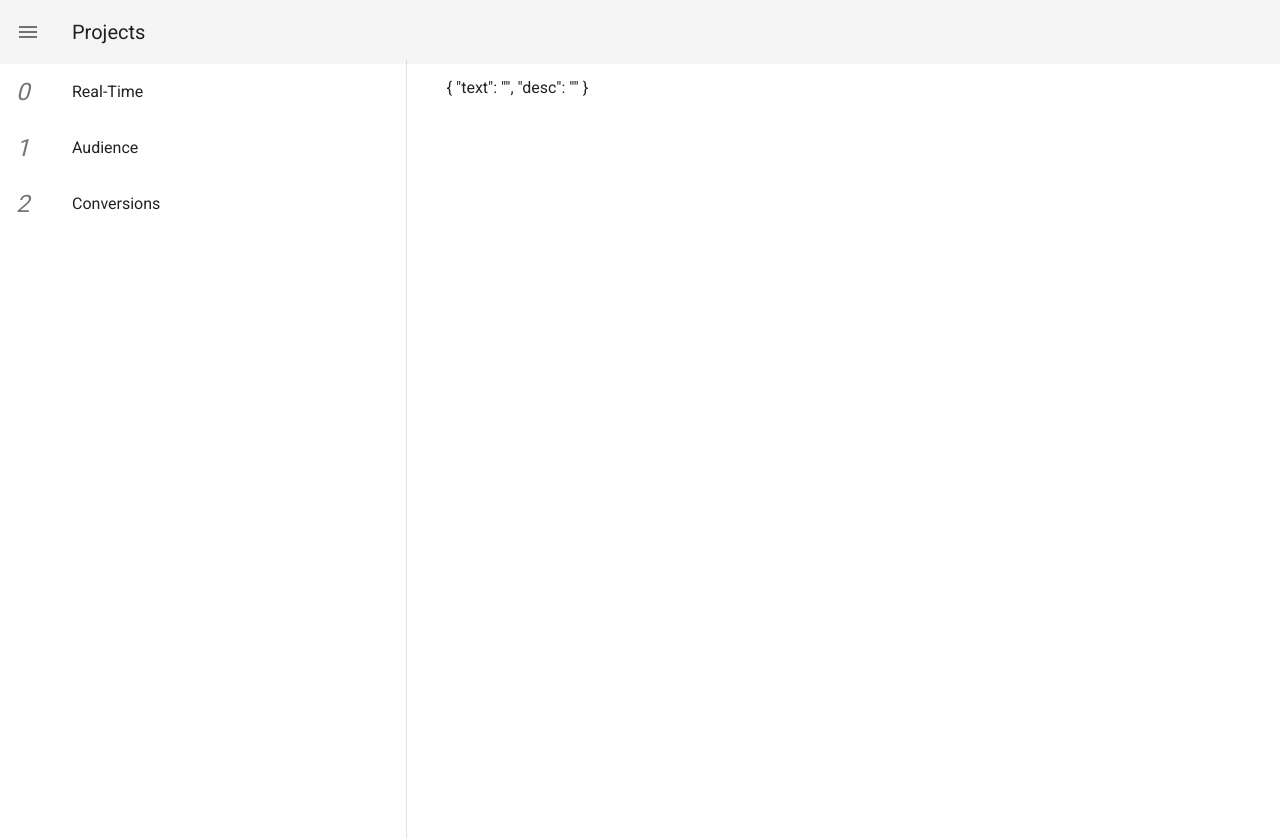
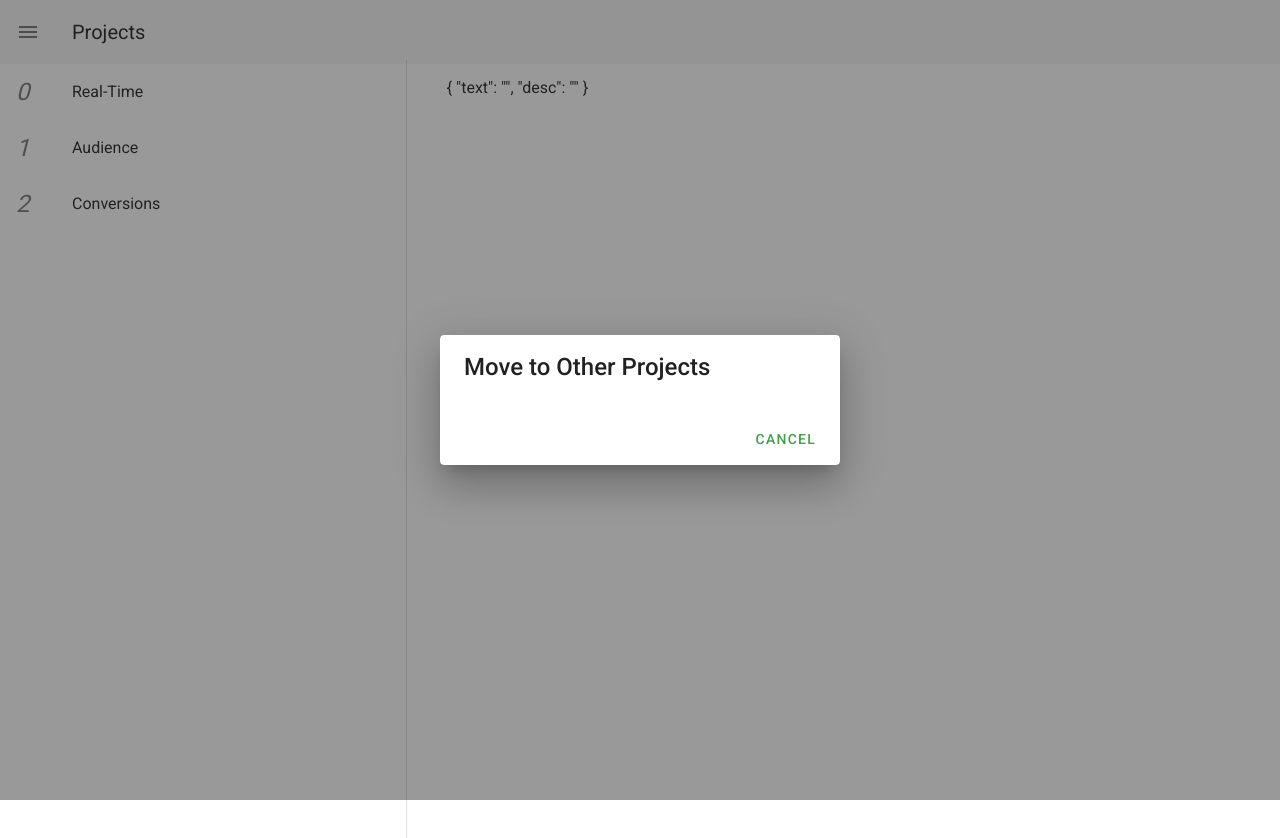
Before and after one commit to fin2b/todolist.frontend, a Vue app: page / in a window 1280 px wide. Both pictures are taken after a click on the button 28 px from the left and 32 px from the top of the page. Shown: the top 838 px of the page. Built offline with nearby package versions, Linux system fonts and the light colour scheme.

Commit message:
add dialog & update

```diff
--- /dev/null
+++ b/src/components/Dialog.vue
@@ -0,0 +1,48 @@
+<template>
+  <v-dialog
+    v-model="dialog"
+    max-width="400"
+  >
+    <v-card>
+      <v-card-title class="headline">Move to Other Projects</v-card-title>
+
+      <v-card-text>
+        <slot />
+      </v-card-text>
+
+      <v-card-actions>
+        <v-spacer></v-spacer>
+
+        <v-btn
+          color="green darken-1"
+          text
+          @click="onClose"
+        >
+          Cancel
+        </v-btn>
+      </v-card-actions>
+    </v-card>
+  </v-dialog>
+</template>
+
+<script>
+  export default {
+    props: {
+    },
+    watch: {
+      dialog: {
+        handler() {
+          this.$emit('event-close');
+        }
+      }
+    },
+    data: () => ({
+      dialog: true,
+    }),
+    methods: {
+      onClose() {
+        this.dialog = false;
+      }
+    }
+  }
+</script>
--- a/src/components/Layout.vue
+++ b/src/components/Layout.vue
@@ -1,35 +1,35 @@
 <template>
   <v-sheet>
     <v-app-bar max-height="65px">
-            <v-app-bar-nav-icon @click="onClickToChooseProject"/>
+      <v-app-bar-nav-icon @click="onOpenDialog"/>
       <v-toolbar-title>{{ title }}</v-toolbar-title>
       <v-spacer/>
     </v-app-bar>
+    <Dialog v-if="initDialog" @event-close="eventCloseDialog"/>
   </v-sheet>
 </template>
 
 <script>
+  import Dialog from "./Dialog";
+
   export default {
     props: [
       'title',
     ],
     components: {
+      Dialog,
     },
     data: () => ({
-    drawer: false,
-    group: null,
+      initDialog: false,
     }),
     methods: {
-    onClickToChooseProject() {
-      window.console.log(this);
+      onOpenDialog() {
+        this.initDialog = true;
       },
+      eventCloseDialog() {
+        this.initDialog = false;
+      }
     },
-  watch: {
-    group() {
-      this.drawer = false;
-    },
-  },
-
   };
 </script>
 
--- /dev/null
+++ b/src/components/List.vue
@@ -0,0 +1,24 @@
+<template>
+  <v-list-item-group>
+    <v-list-item v-for="(item, i) in items" :key="i">
+      <v-list-item-icon>
+        <v-icon v-text="i"/>
+      </v-list-item-icon>
+      <v-list-item-content @click="onClickItem(i)">
+        <v-list-item-title v-text="item.title"/>
+      </v-list-item-content>
+    </v-list-item>
+  </v-list-item-group>
+</template>
+
+<script>
+  export default {
+    props: {
+      'items': Array,
+      'onClickItem': Function,
+    },
+    data: () => ({
+
+    }),
+  }
+</script>
--- a/src/components/ToDoList.vue
+++ b/src/components/ToDoList.vue
@@ -1,39 +1,28 @@
 <template>
-    <v-list-item-group>
-        <v-list-item v-for="(item, i) in items" :key="i">
-            <v-list-item-icon>
-                <v-icon v-text="i"/>
-            </v-list-item-icon>
-            <v-list-item-content @click="onClickItem">
-                <v-list-item-title v-text="item.text"/>
-            </v-list-item-content>
-        </v-list-item>
-    </v-list-item-group>
+  <List :items="items" :on-click-item="onClickItem"/>
 </template>
 
 <script>
-    import {mapMutations} from 'vuex';
-
+  import List from '../components/List';
   export default {
-        computed: {
-            ...mapMutations({
-                setStoredItem: 'setItems'
-            })
+    components: {
+      List,
     },
     data: () => ({
-            item: 1,
       items: [
-                {text: 'Real-Time', desc: 'hihihihihihihihi \n hihihihi111'},
-                {text: 'Audience', desc: 'hihihihihihihihi \n hihihihi222'},
-                {text: 'Conversions', desc: 'hihihihihihihihi \n hihihihi33'},
+        {title: 'Real-Time', desc: 'hihihihihihihihi \n hihihihi111'},
+        {title: 'Audience', desc: 'hihihihihihihihi \n hihihihi222'},
+        {title: 'Conversions', desc: 'hihihihihihihihi \n hihihihi33'},
       ],
+      item: {},
+      index: 0,
     }),
-        beforeMount() {
+    created() {
       this.$store.commit('setItems', this.items);
     },
     methods: {
-            onClickItem() {
-                window.console.log('onclick item', this.item);
+      onClickItem(idx) {
+        this.item = this.items[idx];
         this.$store.commit('setItem', this.item);
       },
     },
--- a/src/components/ToDoListDesc.vue
+++ b/src/components/ToDoListDesc.vue
@@ -14,8 +14,6 @@
       })
     },
     methods: {},
-        date: () => ({
-
-        })
+    date: () => ({})
   }
 </script>
--- a/src/views/Home.vue
+++ b/src/views/Home.vue
@@ -2,13 +2,13 @@
   <v-app>
     <v-row>
       <v-col>
-                <to-do-list />
+        <to-do-list/>
       </v-col>
       <v-divider class="mx-4"
                  inset
-                       vertical />
+                 vertical/>
       <v-col :cols="8">
-                <to-do-list-desc />
+        <to-do-list-desc/>
       </v-col>
     </v-row>
   </v-app>
```
Also changed, not shown: src/views/ProjectsModal.vue (added, +32 -0 lines). Lines whose indentation alone changed are shown as unchanged.
